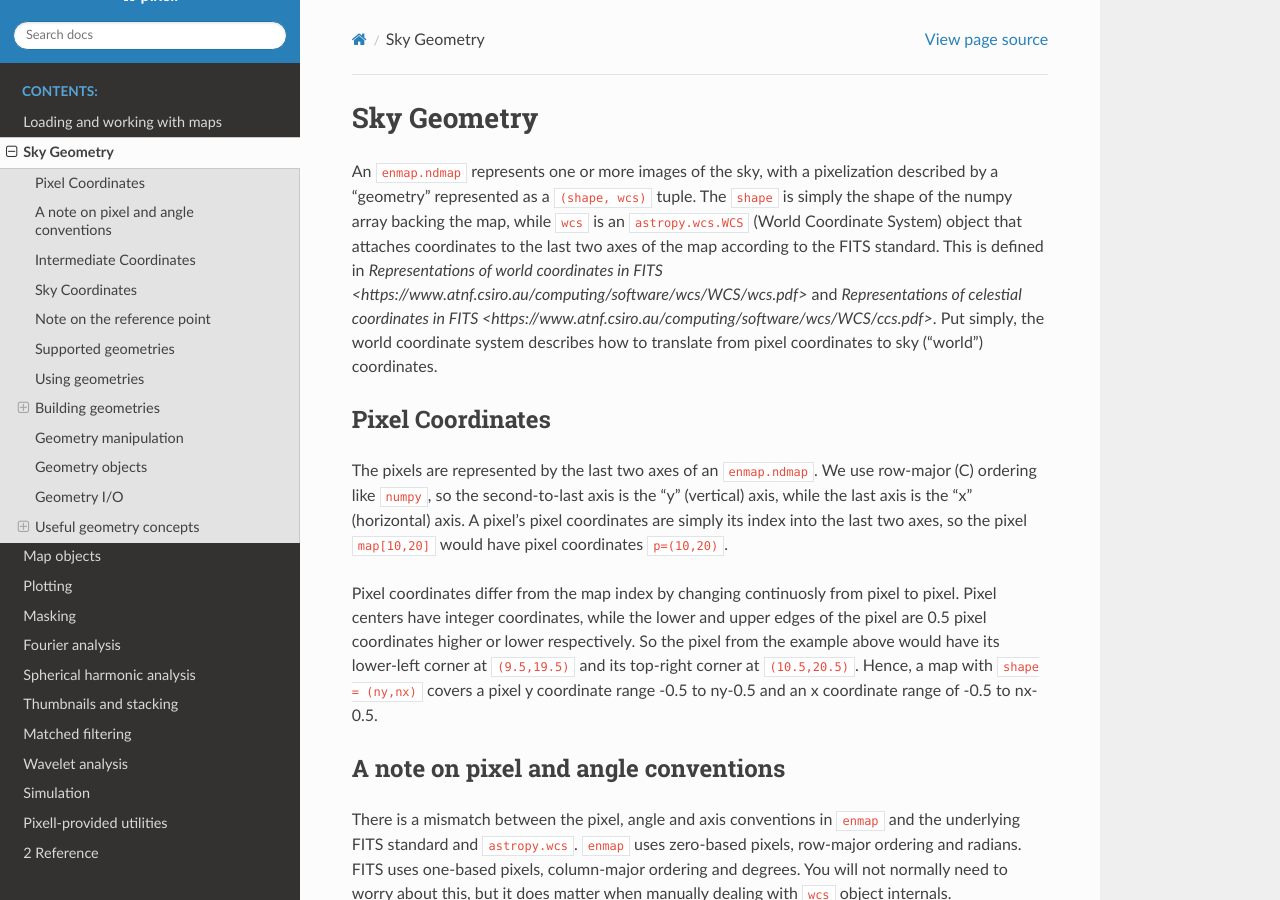
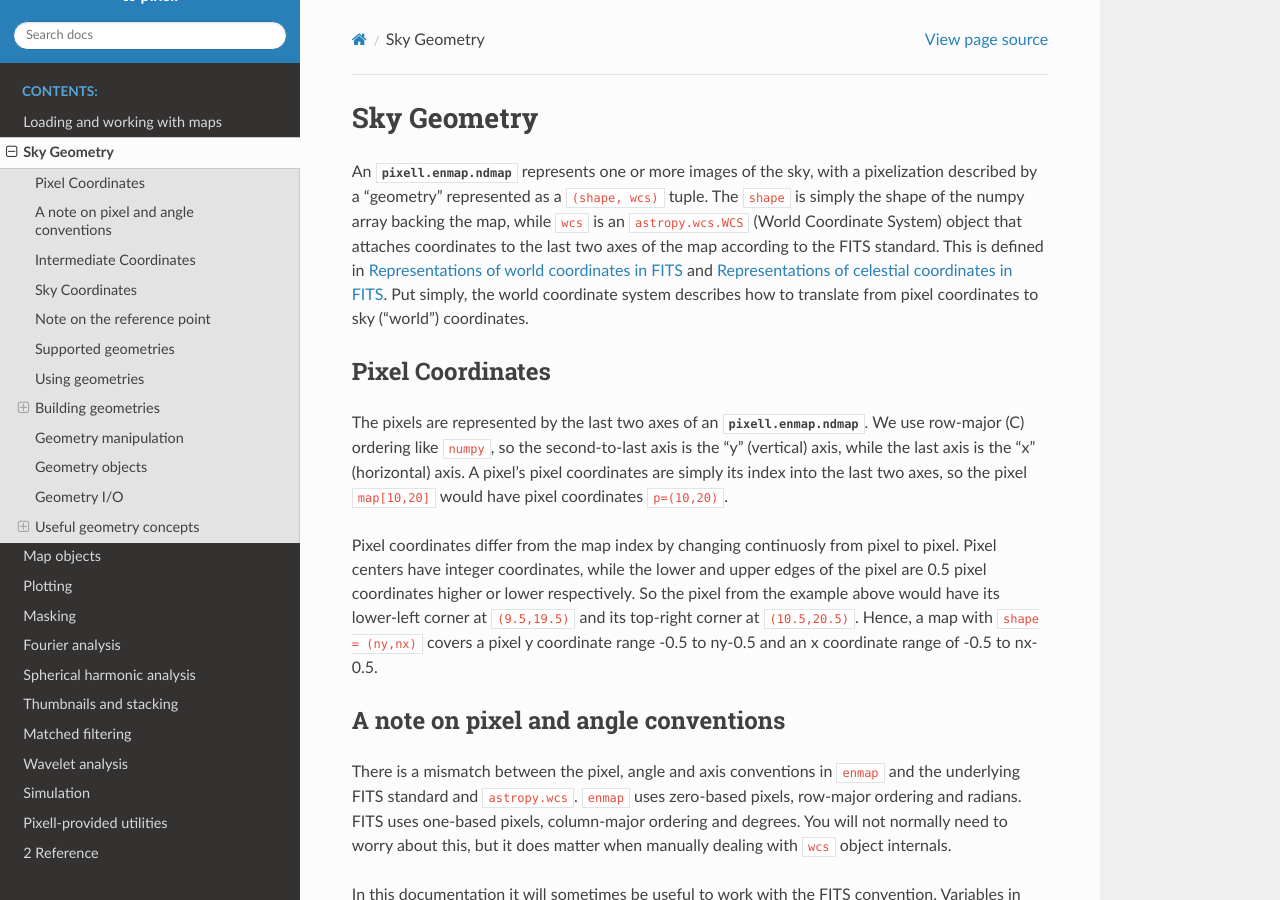
Before and after one commit to simonsobs/pixell, a Sphinx documentation site: the page built from docs/geometry.rst, in a window 1280 px wide and 900 px high. Built offline with Sphinx 7.4.7 and the Read the Docs theme 3.1.0, drawn with Linux system fonts in a browser that asks for light colours; some of the changed text lies outside the part shown.

Commit message:
Minor link updates

```diff
--- a/docs/geometry.rst
+++ b/docs/geometry.rst
@@ -1,24 +1,26 @@
 Sky Geometry
 ============
 
-An ``enmap.ndmap`` represents one or more images of the sky, with a pixelization
-described by a "geometry" represented as a ``(shape, wcs)`` tuple. The ``shape`` is
-simply the shape of the numpy array backing the map, while ``wcs`` is an
-``astropy.wcs.WCS`` (World Coordinate System) object that attaches coordinates
-to the last two axes of the map
+An :py:class:`pixell.enmap.ndmap` represents one or more images of the sky, with
+a pixelization described by a "geometry" represented as a ``(shape, wcs)``
+tuple. The ``shape`` is simply the shape of the numpy array backing the map,
+while ``wcs`` is an ``astropy.wcs.WCS`` (World Coordinate System) object that
+attaches coordinates to the last two axes of the map
 according to the FITS standard. This is defined in `Representations of world
-coordinates in FITS <https://www.atnf.csiro.au/computing/software/wcs/WCS/wcs.pdf>`
-and `Representations of celestial coordinates in FITS <https://www.atnf.csiro.au/computing/software/wcs/WCS/ccs.pdf>`. Put simply, the world coordinate system describes how to translate from
+coordinates in FITS <https://www.atnf.csiro.au/computing/software/wcs/WCS/wcs.pdf>`_
+and `Representations of celestial coordinates in FITS <https://www.atnf.csiro.au/computing/software/wcs/WCS/ccs.pdf>`_.
+Put simply, the world coordinate system describes how to translate from
 pixel coordinates to sky ("world") coordinates.
 
 Pixel Coordinates
 -----------------
 
-The pixels are represented by the last two axes of an ``enmap.ndmap``.
-We use row-major (C) ordering like ``numpy``, so the second-to-last axis
-is the "y" (vertical) axis, while the last axis is the "x" (horizontal)
-axis. A pixel's pixel coordinates are simply its index into the last two
-axes, so the pixel ``map[10,20]`` would have pixel coordinates ``p=(10,20)``.
+The pixels are represented by the last two axes of an
+:py:class:`pixell.enmap.ndmap`.  We use row-major (C) ordering like ``numpy``,
+so the second-to-last axis is the "y" (vertical) axis, while the last axis is
+the "x" (horizontal) axis. A pixel's pixel coordinates are simply its index into
+the last two axes, so the pixel ``map[10,20]`` would have pixel coordinates
+``p=(10,20)``.
 
 Pixel coordinates differ from the map index by changing continuosly
 from pixel to pixel. Pixel centers have integer coordinates, while
@@ -90,7 +92,8 @@ where "XXX" describes the projection type. Common values are
 * TAN: Tangent plane (gnominic) projection. Only covers at most
   half the sky.  This is the projection a pinhole camera produces.
 
-and many others. See `Representations of celestial coordinates in FITS <https://www.atnf.csiro.au/computing/software/wcs/WCS/ccs.pdf>` for much more details.
+and many others. See `Representations of celestial coordinates in FITS <https://www.atnf.csiro.au/computing/software/wcs/WCS/ccs.pdf>`_
+for much more details.
 
 Note on the reference point
 ---------------------------
@@ -118,7 +121,7 @@ several roles.
    invalid and may cause problems (e.g. with drawing the coordinate
    grid in ``enplot``), but are supported as an extension for
    cylindrical coordinates in many ``enmap`` functions like
-   ``pix2sky`` and ``sky2pix``.
+   :py:meth:`pixell.enmap.ndmap.pix2sky` and :py:meth:`pixell.enmap.ndmap.sky2pix`.
 
 Supported geometries
 --------------------
```
